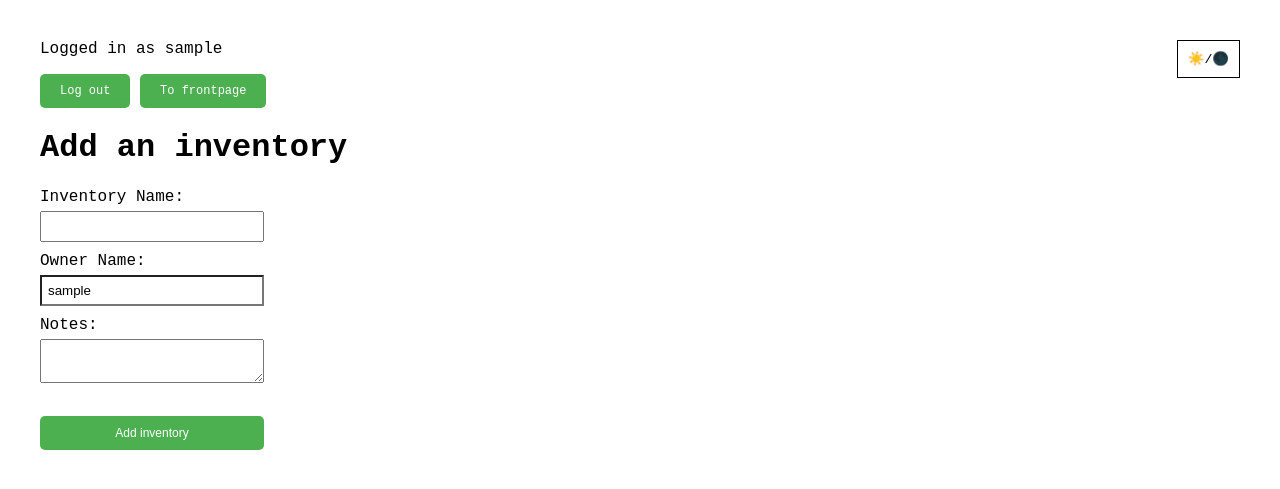
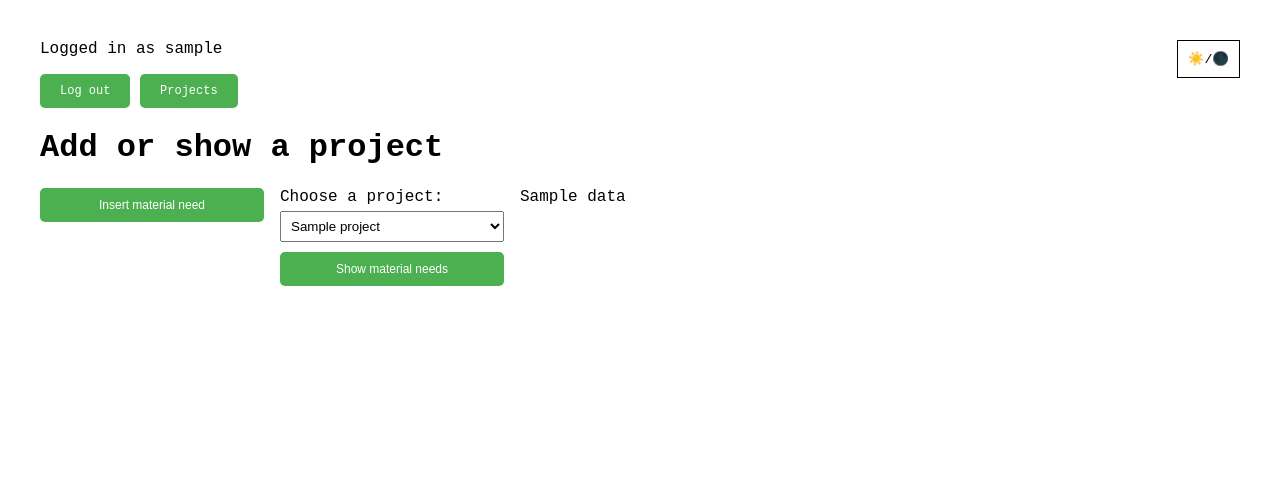
Before and after one commit to attepajula/Web-tietokanta, a Flask app: template templates/resources.html in a window 1280 px wide. Shown: the top 489 px of the page. Run offline with Flask 3, Linux system fonts and the light colour scheme; the visitor is signed in with stand-in values (Sample User, id 1); the template is opened without the code that fills it: most values are stand-ins (such as "Sample title", 1, 10 or a date in 2020).

Commit message:
New material template

```diff
--- a/templates/resources.html
+++ b/templates/resources.html
@@ -3,7 +3,7 @@
 <head>
     <meta charset="UTF-8">
     <meta name="viewport" content="width=device-width, initial-scale=1.0">
-    <title>Projects</title>
+    <title>Resources</title>
     <style>
         body {
             font-family: 'Courier New', monospace;
@@ -54,6 +54,22 @@
             text-align: center;
             text-decoration: none;
             background-color: #4CAF50;
+            color: white;
+            border: none;
+            border-radius: 5px;
+            cursor: pointer;
+        }
+
+        b.submit-link {
+            display: inline-block;
+            position: fixed;
+            right: 20px;
+            bottom: 20px;
+            padding: 10px 20px;
+            font-size: 12px;
+            text-align: center;
+            text-decoration: none;
+            background-color: #ff0026;
             color: white;
             border: none;
             border-radius: 5px;
@@ -121,22 +137,28 @@
 
     <p>Logged in as {{ session.username }}</p>
     <a href="/logout" class="submit-link">Log out</a>
-    <a href="/" class="submit-link">To frontpage</a>
+    <a href="/projects_route" class="submit-link">Projects</a>
 
-    <h1>Add an inventory</h1>
-    <form method="POST" action="/add_inventory">
-        <label for="inventory_name">Inventory Name:</label>
-        <input type="text" id="inventory_name" name="inventory_name" required=""><br>
+    <h1>Add or show a project</h1>
+    <form method="POST" action="/insert_material_need_view">
+        <input type="submit" value="Insert material need">
+    </form>
 
-        <label for="owner_name">Owner Name:</label>
-        <input type="text" id="owner_name" name="owner_name" value="{{session.username}}" readonly=""><br>
+    <form method="POST" action="/show_project_material_needs_route">
+        <label for="project_select">Choose a project:</label>
+        <select id="project_select" name="selected_project" required>
+            {% for project in projects %}
+                <option value="{{ project.project_id }}">{{ project.project_name }}</option>
+            {% endfor %}
+        </select>
+        <br>
+        <input type="submit" value="Show material needs">
+    </form>
 
-        <label for="notes">Notes:</label>
-        <textarea id="notes" name="notes"></textarea><br>
+    {% if data %}
+        {{ data }}
+    {% endif %}
 
-        <br>
-        <input type="submit" value="Add inventory">
-    </form>
 
 {% else %}
     <a href="/" class="submit-link">Log in</a>
```
